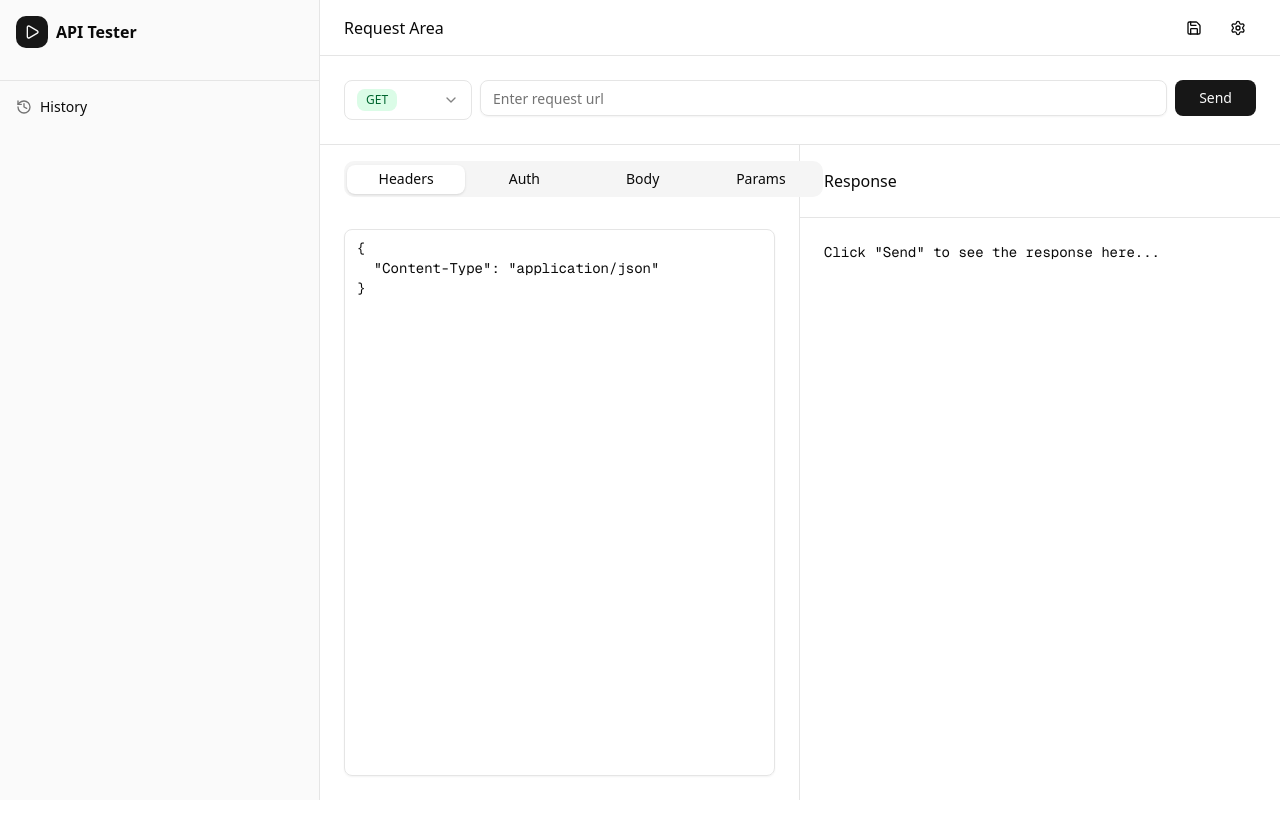
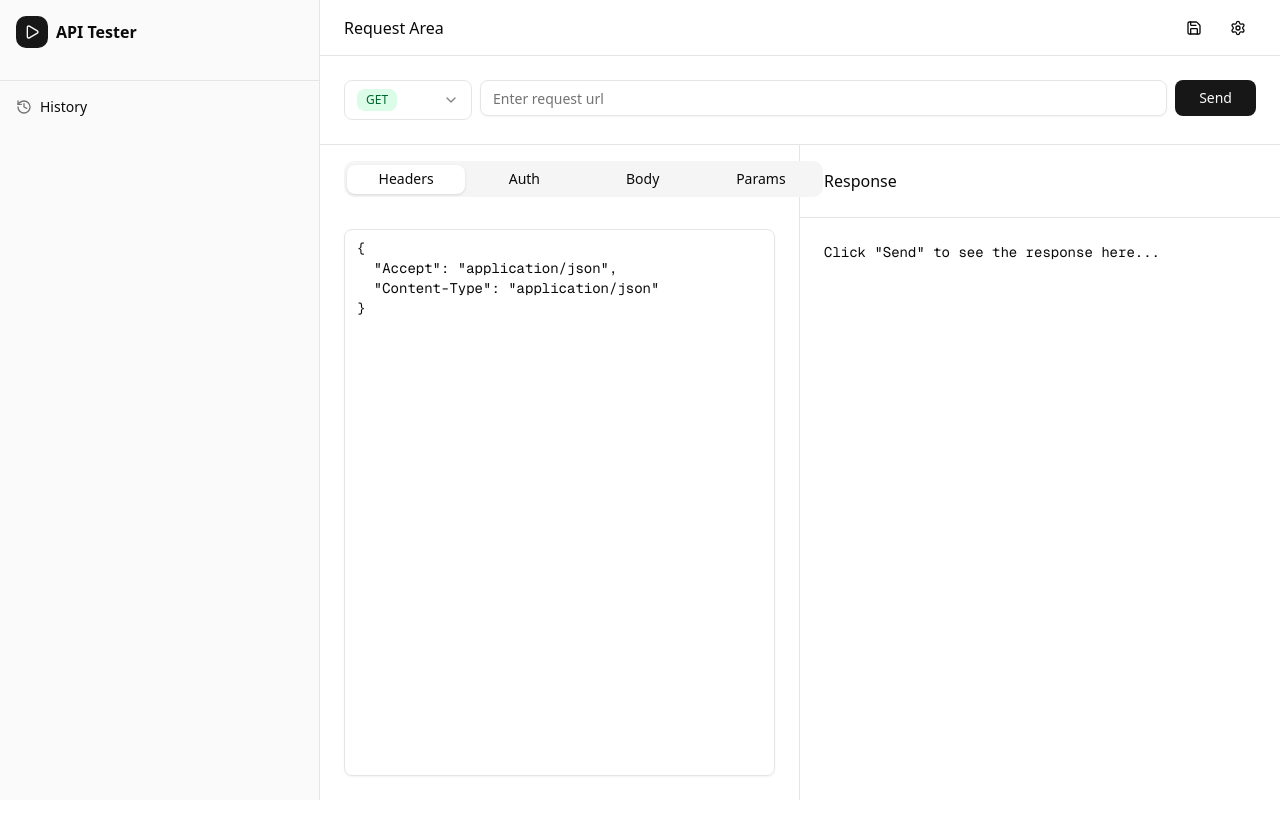
Before and after one commit to CoffCode20/postman-clone-ui, a Next.js app: page / in a window 1280 px wide. Shown: the top 814 px of the page. Built offline with nearby package versions, Linux system fonts and the light colour scheme.

Commit message:
update ui

```diff
--- a/src/components/api-tester.tsx
+++ b/src/components/api-tester.tsx
@@ -72,7 +72,9 @@ export function ApiTester() {
   const [url, setUrl] = useState("");
   const [response, setResponse] = useState("");
   const [loading, setLoading] = useState(false);
-  const [headers, setHeaders] = useState<{ [key: string]: string }>({});
+  const [headers, setHeaders] = useState<{ [key: string]: string }>({
+    Accept: "application/json",
+  });
   const [body, setBody] = useState("");
 
   const [authType, setAuthType] = useState<AuthType>("none");
@@ -95,7 +97,7 @@ export function ApiTester() {
           newHeaders["Content-Type"] = "application/json";
           break;
         case "form-data":
-          delete newHeaders["Content-Type"]; // Let browser set it with boundary
+          newHeaders["Content-Type"] = "multipart/form-data";
           break;
         case "x-www-form-urlencoded":
           newHeaders["Content-Type"] = "application/x-www-form-urlencoded";
```
